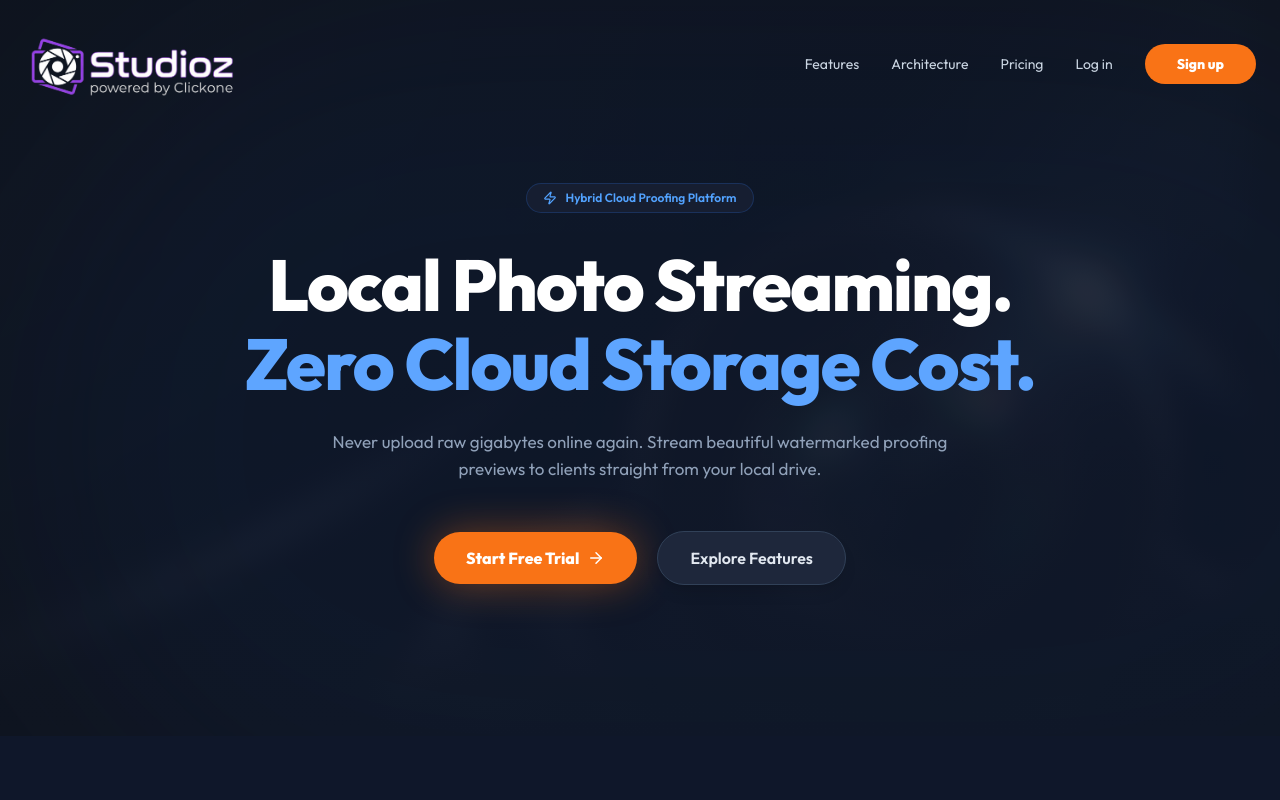
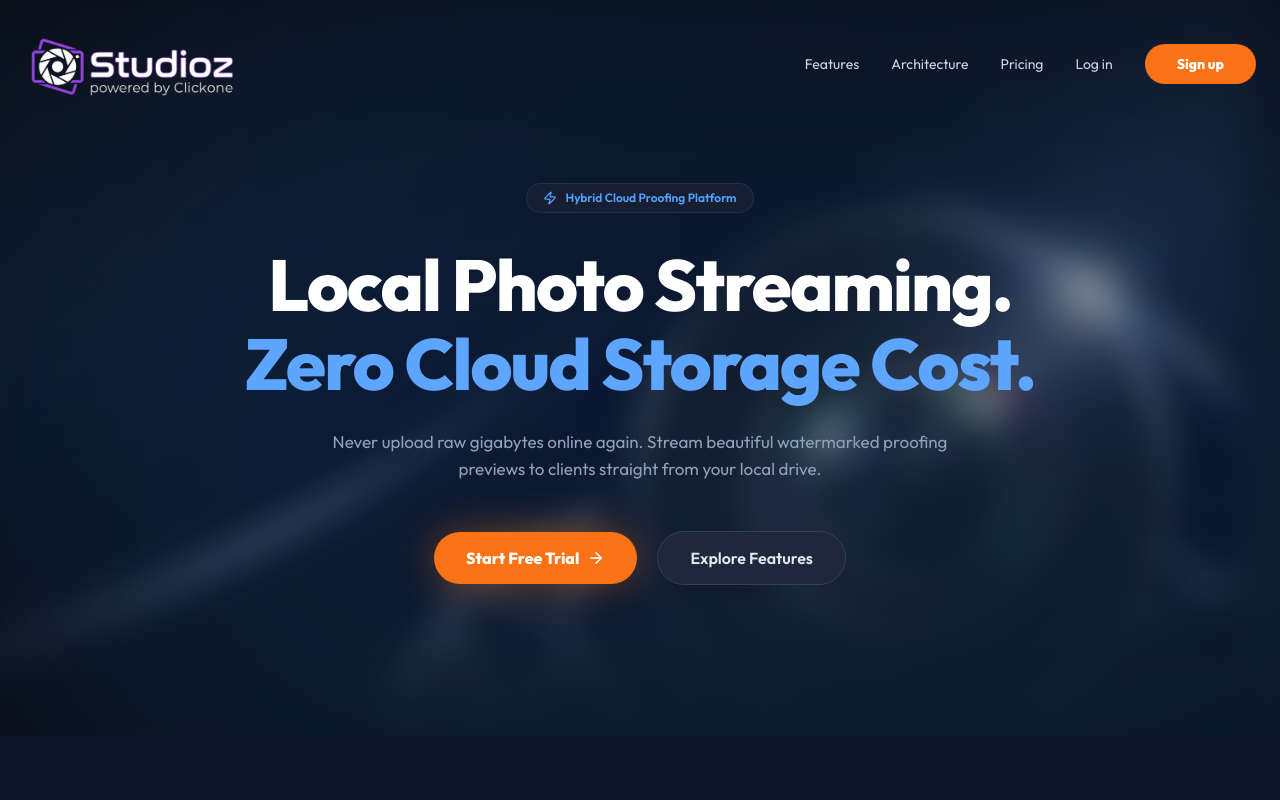
Before and after one commit to Adhavan-026/photo-select, a Next.js app in the folder apps/cloud-frontend/: page / in a window 1280 px wide. Shown: the top 800 px of the page. Built offline with nearby package versions, Linux system fonts and the light colour scheme; a web font is replaced by a local one.

Commit message:
fix: increase background image opacity and reduce gradient overlay

```diff
--- a/apps/cloud-frontend/src/app/page.tsx
+++ b/apps/cloud-frontend/src/app/page.tsx
@@ -128,15 +128,15 @@ export default function LandingPage() {
         {/* Layer 0: Camera Lens Background */}
         <div className="absolute inset-0 z-0 overflow-hidden">
           {/* Gradient overlay to ensure text readability */}
-          <div className="absolute inset-0 bg-gradient-to-b from-[#0f141e]/80 via-[#0f141e]/40 to-[#0f141e] z-10"></div>
-          {/* Subtle 15% blur camera lens image */}
+          <div className="absolute inset-0 bg-gradient-to-b from-[#0a0f18]/90 via-[#0a0f18]/30 to-[#0a0f18] z-10"></div>
+          {/* Camera lens image with 15px blur */}
           <img
             src="/camera-lens-bg.jpg"
             alt="Camera Lens Background"
-            className="absolute inset-0 w-[110%] h-[110%] left-[-5%] top-[-5%] object-cover opacity-20 blur-[15px] scale-105 z-0"
+            className="absolute inset-0 w-[110%] h-[110%] left-[-5%] top-[-5%] object-cover opacity-90 blur-[15px] scale-105 z-0"
           />
           {/* Color cast glow */}
-          <div className="absolute top-0 right-[-20%] w-[120%] h-[120%] rounded-full bg-blue-900/10 blur-[120px] pointer-events-none z-10"></div>
+          <div className="absolute top-0 right-[-20%] w-[120%] h-[120%] rounded-full bg-blue-500/10 blur-[120px] pointer-events-none z-10"></div>
         </div>
 
         {/* Layer 4: Sandwiched Content */}
```
